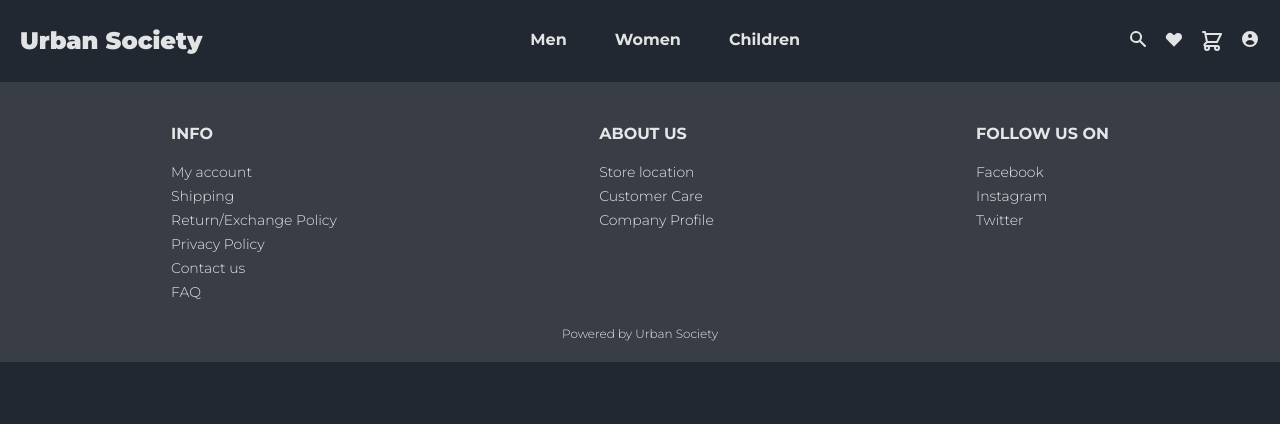
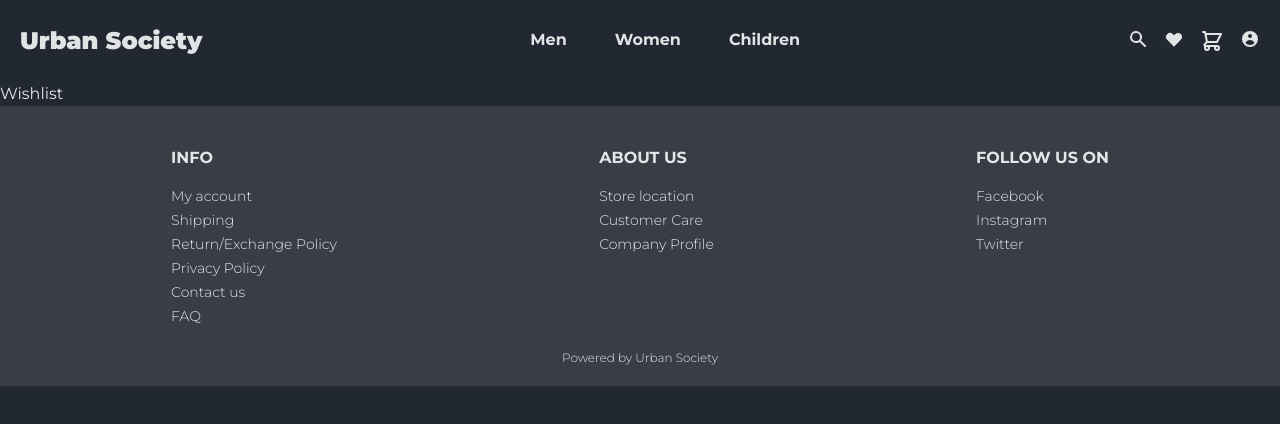
Before and after one commit to tedhn/urban-society, a React (Vite) app: page /wishlist in a window 1280 px wide. Shown: the top 424 px of the page. Built offline with nearby package versions, Linux system fonts and the light colour scheme.

Commit message:
added routing to home / wishlist

```diff
--- a/src/App.tsx
+++ b/src/App.tsx
@@ -5,6 +5,7 @@ import Nav from "./components/nav/Nav";
 import Home from "./pages/home/Home";
 import ProductDetails from "./pages/productDetails/ProductDetails";
 import ProductList from "./pages/productList/ProductList";
+import Wishlist from "./pages/wishlist/Wishlist";
 
 function App() {
 	const [count, setCount] = useState(0);
@@ -16,9 +17,11 @@ function App() {
 			<Routes>
 				<Route path='/' element={<Home />} />
 
-				<Route path='category' element={<ProductList />}>
+				<Route path='category'>
 					<Route path=':category' element={<ProductList />} />
 				</Route>
+
+				<Route path='wishlist' element={<Wishlist />} />
 			</Routes>
 
 			<Footer />
--- a/src/components/nav/Nav.tsx
+++ b/src/components/nav/Nav.tsx
@@ -10,7 +10,7 @@ const Nav = () => {
 
 	return (
 		<nav className='container flex justify-between items-center sticky top-0 mx-auto p-5 bg-transparent z-10'>
-			<h1 className='text-2xl font-black cursor-pointer'>Urban Society</h1>
+			<h1 className='text-2xl font-black cursor-pointer' onClick={()=> navigate('/')}>Urban Society</h1>
 
 			<ul className='flex gap-4 font-bold '>
 				<li
@@ -44,7 +44,7 @@ const Nav = () => {
 						/>
 					</svg>
 				</li>
-				<li className=' cursor-pointer'>
+				<li className=' cursor-pointer' onClick={()=> navigate('/wishlist')}>
 					<svg
 						xmlns='http://www.w3.org/2000/svg'
 						className='h-5 w-5'
--- /dev/null
+++ b/src/pages/wishlist/Wishlist.tsx
@@ -0,0 +1,7 @@
+import React from "react";
+
+const Wishlist = () => {
+  return <div>Wishlist</div>;
+};
+
+export default Wishlist;
```
